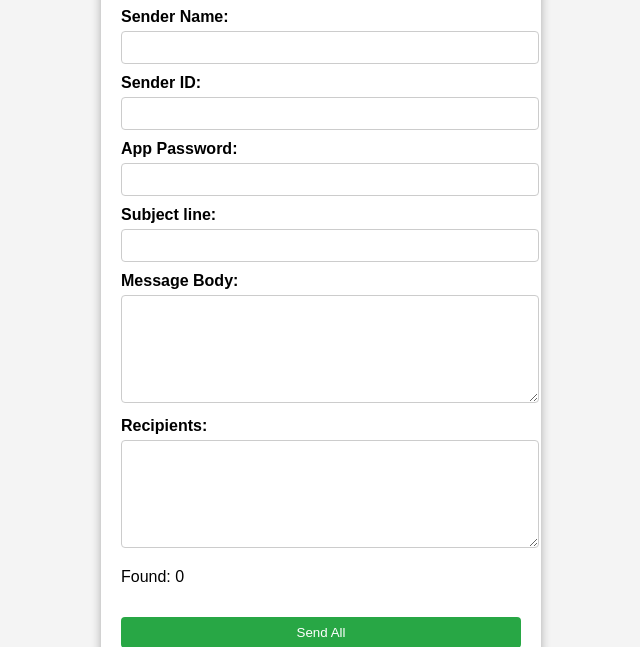
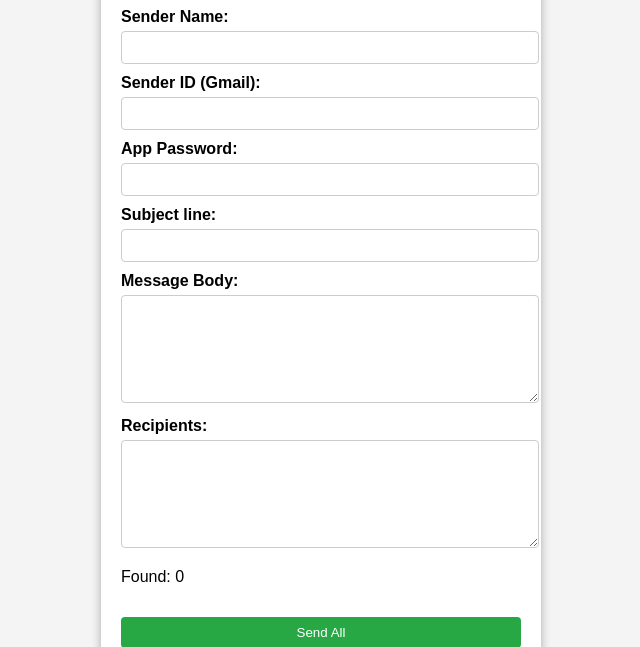
Before and after one commit to pradeepkumar95751-bit/Pradee-Kumar, a Flask app: page / in a window 1280 px wide. Shown: the top 647 px of the page, without its empty margins (319-959 px from the left). Run offline with Flask 2, Linux system fonts and the light colour scheme.

Commit message:
Update index.html

```diff
--- a/templates/index.html
+++ b/templates/index.html
@@ -1,7 +1,7 @@
 <!DOCTYPE html>
 <html>
 <head>
-    <title>Simple Bulk Email Sender</title>
+    <title>Bulk Email Sender</title>
     <link rel="stylesheet" href="/static/style.css">
 </head>
 <body>
@@ -11,7 +11,7 @@
         <label>Sender Name:</label>
         <input type="text" name="sender_name" required>
 
-        <label>Sender ID:</label>
+        <label>Sender ID (Gmail):</label>
         <input type="text" name="sender_id" required>
 
         <label>App Password:</label>
```
